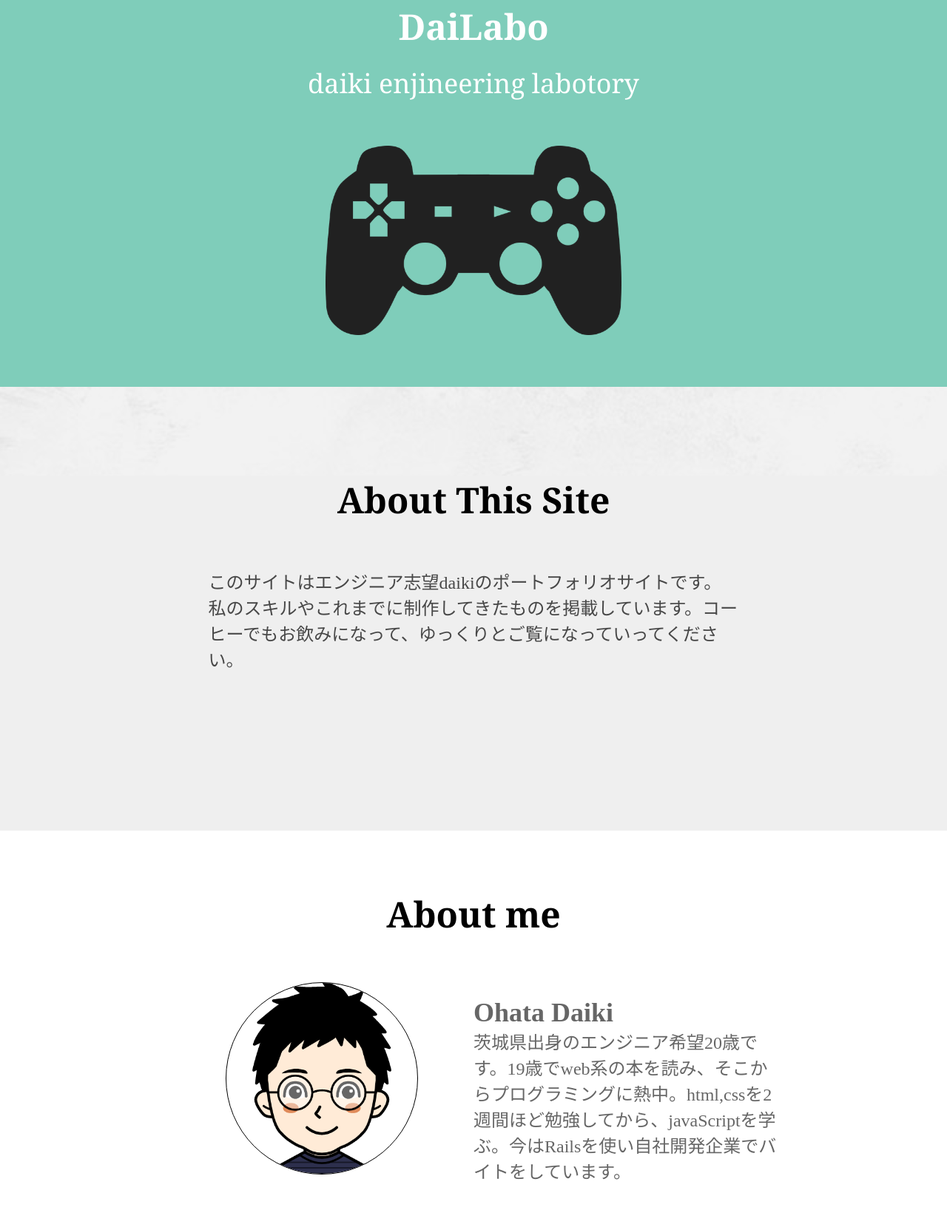
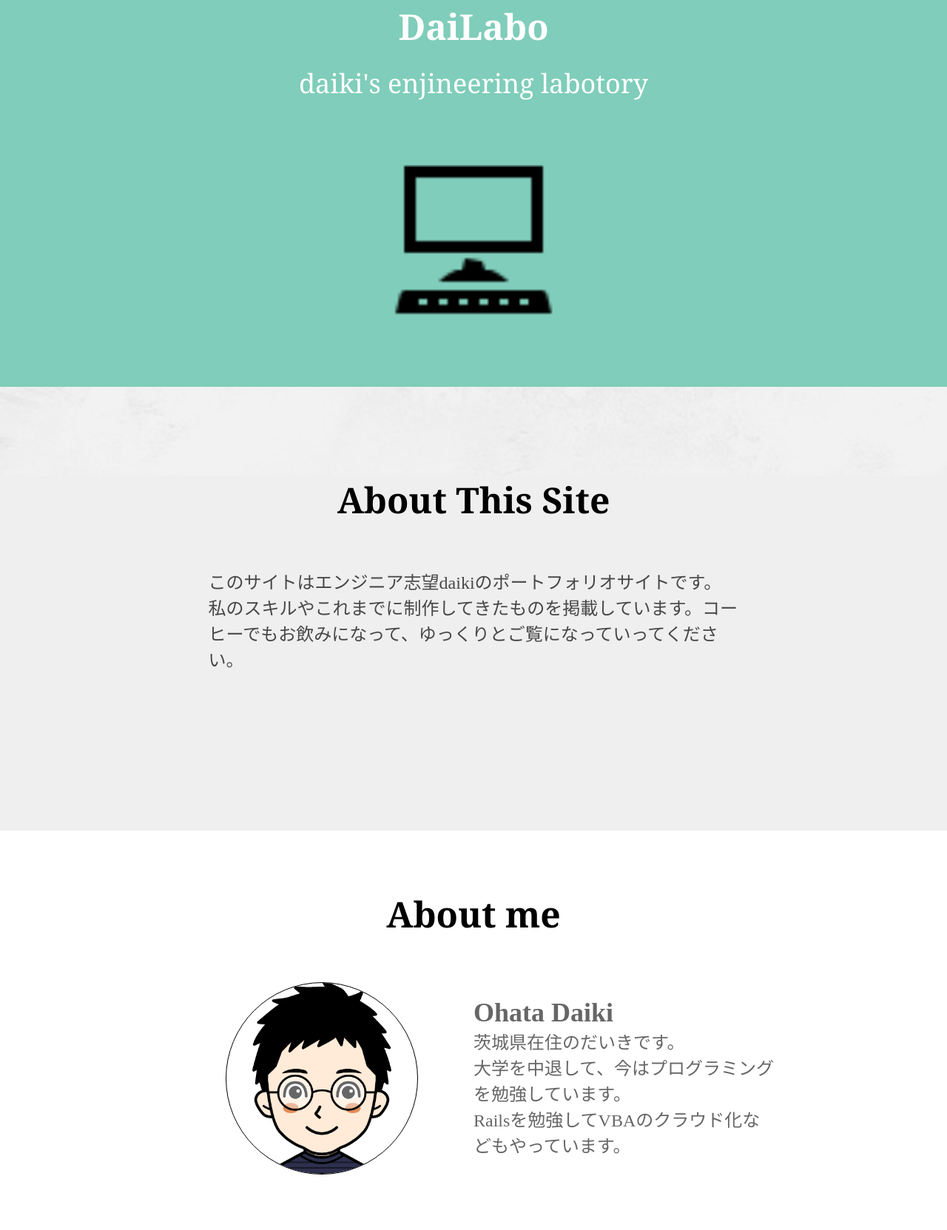
Before and after one commit to dai-blog/portfolio2.0, a plain HTML site: page index.html in a window 1280 px wide. Shown: the part 157-1820 px from the top of the page at 74% size. Drawn offline with Linux system fonts and the light colour scheme.

Commit message:
Add files via upload

```diff
--- a/index.html
+++ b/index.html
@@ -58,9 +58,9 @@
     <div class="container">
       <div class="top-text">
         <h1>DaiLabo</h1>
-        <p>daiki enjineering labotory</p>
+        <p>daiki's enjineering labotory</p>
       </div>
-      <img src="image/controller.png" width="400">
+      <img src="image/icons8-マイコンピュータ-64.png" width="250">
     </div>
   </section>
 
@@ -78,7 +78,7 @@
         <div class="profile-left"><img src="image/image.png" width="258"></div>
         <div class="profile-right">
           <h2>Ohata Daiki</h2>
-          <p>茨城県出身のエンジニア希望20歳です。19歳でweb系の本を読み、そこからプログラミングに熱中。html,cssを2週間ほど勉強してから、javaScriptを学ぶ。今はRailsを使い自社開発企業でバイトをしています。</p>
+          <p>茨城県在住のだいきです。<br>大学を中退して、今はプログラミングを勉強しています。<br>Railsを勉強してVBAのクラウド化などもやっています。</p>
         </div>
       </div>
     </div>
@@ -95,7 +95,7 @@
         </li>
         <li>
           <h2>JavaScript</h2>
-          <p>★★★☆☆</p>
+          <p>★★☆☆☆</p>
           <a href="skils/slkill2.html">制作物一覧</a>
         </li>
         <li>
```
Also changed, not shown: skils/slkill1.html (+2 -2 lines), image/code2.png (added), image/icons8-マイコンピュータ-64.png (added), 1 other file.
